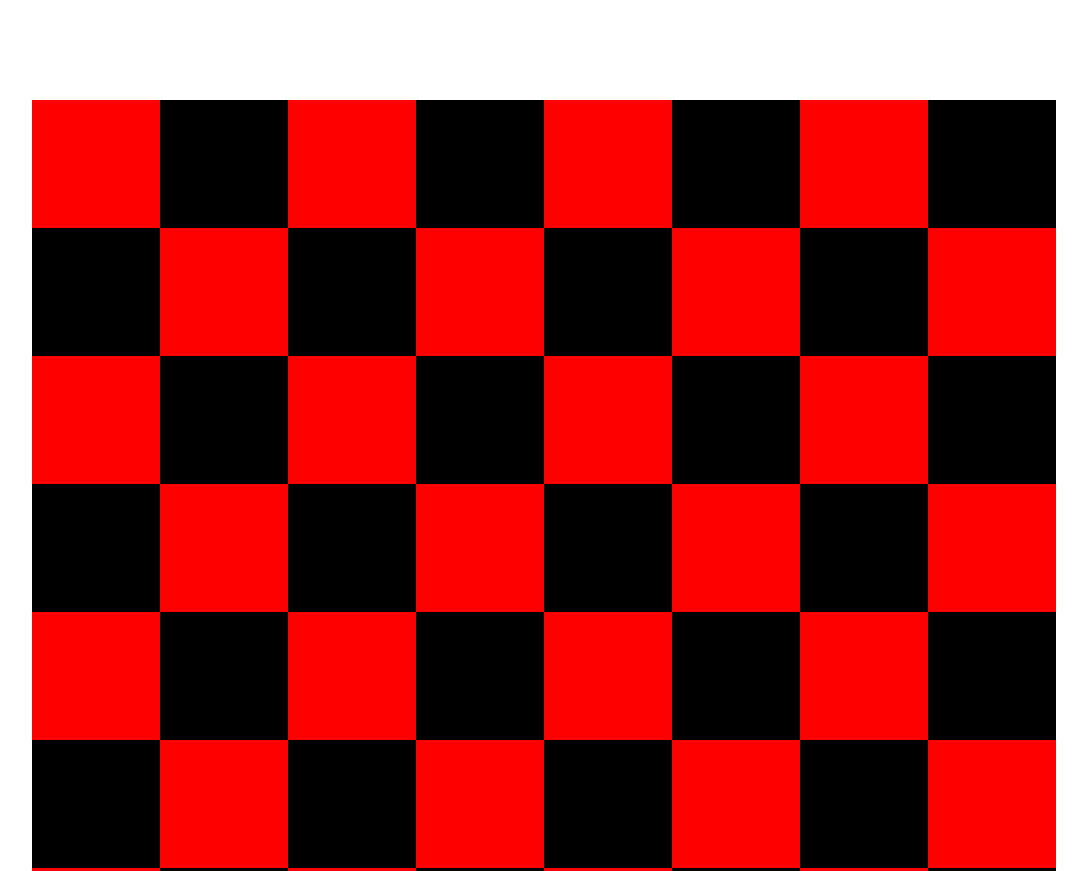
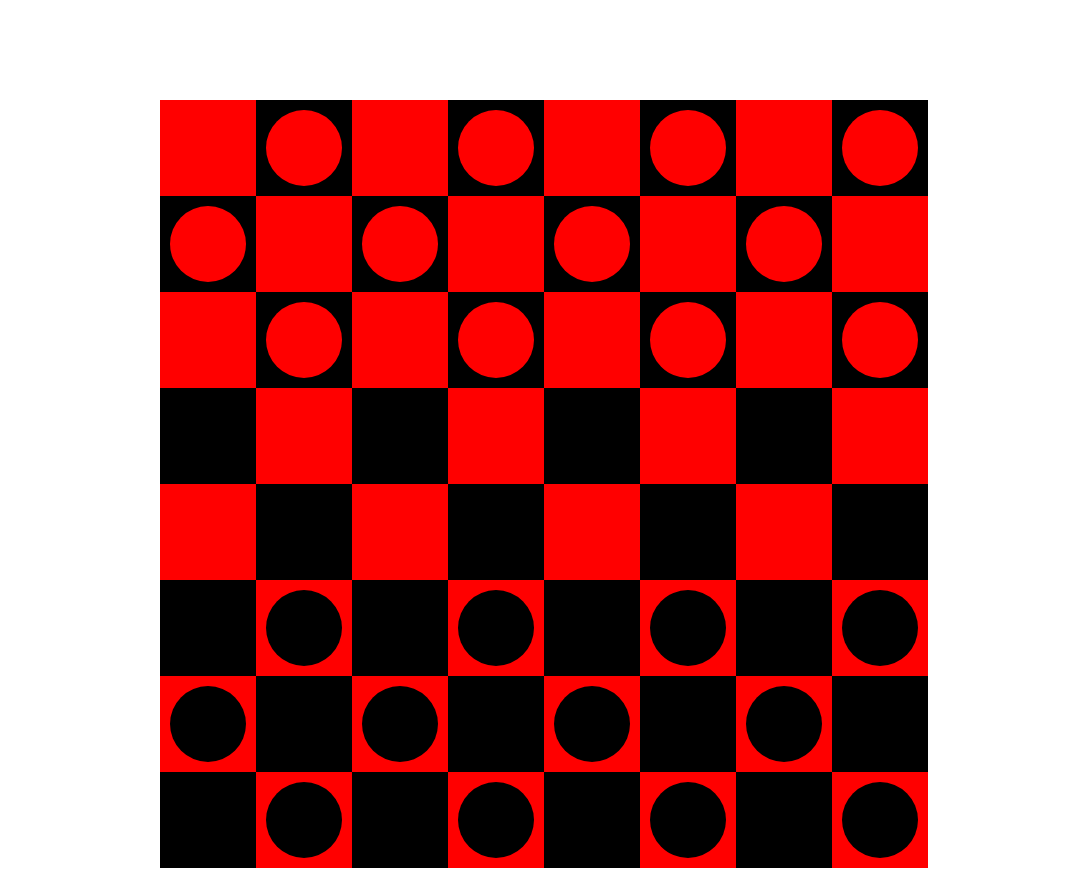
Before and after one commit to MaxwellChrist/games, a plain HTML site: page checkers/checkers.html in a window 1280 px wide. Shown: the top 871 px of the page, without its empty margins (96-1183 px from the left). Drawn offline with Linux system fonts and the light colour scheme.

Commit message:
made game pieces

```diff
--- a/checkers/checkers.css
+++ b/checkers/checkers.css
@@ -125,9 +125,8 @@ select {
     align-items: center;
   }
   .space {
-      width: 50%;
-      padding-top: 4rem;
-      padding-bottom: 4rem;
+      width: 6rem;
+      height: 6rem;
     }
   .red {
     background-color: red;
@@ -136,9 +135,30 @@ select {
     background-color: black;
   }
 
+  .game-piece {
+    height: 80%;
+    width: 80%;
+    margin: 10%;
+    border-radius: 50%;
+  }
+  .red-game-piece {
+    background-color: red;
+  }
+  .black-game-piece {
+    background-color: black;
+  }
+
+
   @media (max-width: 950px) {
     .space {
-        padding-top: 2rem;
-        padding-bottom: 2rem;
+        height: 4.5rem;
+        width: 4.5rem;
       }
   }
+
+  @media (max-width: 720px) {
+    .space {
+        height: 3rem;
+        width: 3rem;
+      }
+  }
--- a/checkers/checkers.html
+++ b/checkers/checkers.html
@@ -12,34 +12,59 @@
   <body>
     <div class="container">
         <div class="row row1">
-            <div class="space red space-1-1"></div>
-            <div class="space black space-1-2"></div>
+            <div class="space red space-1-1">
+            </div>
+            <div class="space black space-1-2">
+                <div class="red-game-piece game-piece"></div>
+            </div>
             <div class="space red space-1-3"></div>
-            <div class="space black space-1-4"></div>
+            <div class="space black space-1-4">
+                <div class="red-game-piece game-piece"></div>
+            </div>
             <div class="space red space-1-5"></div>
-            <div class="space black space-1-6"></div>
+            <div class="space black space-1-6">
+                <div class="red-game-piece game-piece"></div>
+            </div>
             <div class="space red space-1-7"></div>
-            <div class="space black space-1-8"></div>
+            <div class="space black space-1-8">
+                <div class="red-game-piece game-piece"></div>
+            </div>
         </div>
         <div class="row row2">
-            <div class="space black space-2-1"></div>
+            <div class="space black space-2-1">
+                <div class="red-game-piece game-piece"></div>
+            </div>
             <div class="space red space-2-2"></div>
-            <div class="space black space-2-3"></div>
+            <div class="space black space-2-3">
+                <div class="red-game-piece game-piece"></div>
+            </div>
             <div class="space red space-2-4"></div>
-            <div class="space black space-2-5"></div>
+            <div class="space black space-2-5">
+                <div class="red-game-piece game-piece"></div>
+            </div>
             <div class="space red space-2-6"></div>
-            <div class="space black space-2-7"></div>
+            <div class="space black space-2-7">
+                <div class="red-game-piece game-piece"></div>
+            </div>
             <div class="space red space-2-8"></div>
         </div>
         <div class="row row3">
             <div class="space red space-3-1"></div>
-            <div class="space black space-3-2"></div>
+            <div class="space black space-3-2">
+                <div class="red-game-piece game-piece"></div>
+            </div>
             <div class="space red space-3-3"></div>
-            <div class="space black space-3-4"></div>
+            <div class="space black space-3-4">
+                <div class="red-game-piece game-piece"></div>
+            </div>
             <div class="space red space-3-5"></div>
-            <div class="space black space-3-6"></div>
+            <div class="space black space-3-6">
+                <div class="red-game-piece game-piece"></div>
+            </div>
             <div class="space red space-3-7"></div>
-            <div class="space black space-3-8"></div>
+            <div class="space black space-3-8">
+                <div class="red-game-piece game-piece"></div>
+            </div>
         </div>
         <div class="row row4">
             <div class="space black space-4-1"></div>
@@ -63,33 +88,57 @@
         </div>
         <div class="row row6">
             <div class="space black space-6-1"></div>
-            <div class="space red space-6-2"></div>
+            <div class="space red space-6-2">
+                <div class="black-game-piece game-piece"></div>
+            </div>
             <div class="space black space-6-3"></div>
-            <div class="space red space-6-4"></div>
+            <div class="space red space-6-4">
+                <div class="black-game-piece game-piece"></div>
+            </div>
             <div class="space black space-6-5"></div>
-            <div class="space red space-6-6"></div>
+            <div class="space red space-6-6">
+                <div class="black-game-piece game-piece"></div>
+            </div>
             <div class="space black space-6-7"></div>
-            <div class="space red space-6-8"></div>
+            <div class="space red space-6-8">
+                <div class="black-game-piece game-piece"></div>
+            </div>
         </div>
         <div class="row row7">
-            <div class="space red space-7-1"></div>
+            <div class="space red space-7-1">
+                <div class="black-game-piece game-piece"></div>
+            </div>
             <div class="space black space-7-2"></div>
-            <div class="space red space-7-3"></div>
+            <div class="space red space-7-3">
+                <div class="black-game-piece game-piece"></div>
+            </div>
             <div class="space black space-7-4"></div>
-            <div class="space red space-7-5"></div>
+            <div class="space red space-7-5">
+                <div class="black-game-piece game-piece"></div>
+            </div>
             <div class="space black space-7-6"></div>
-            <div class="space red space-7-7"></div>
+            <div class="space red space-7-7">
+                <div class="black-game-piece game-piece"></div>
+            </div>
             <div class="space black space-7-8"></div>
         </div>
         <div class="row row8">
             <div class="space black space-8-1"></div>
-            <div class="space red space-8-2"></div>
+            <div class="space red space-8-2">
+                <div class="black-game-piece game-piece"></div>
+            </div>
             <div class="space black space-8-3"></div>
-            <div class="space red space-8-4"></div>
+            <div class="space red space-8-4">
+                <div class="black-game-piece game-piece"></div>
+            </div>
             <div class="space black space-8-5"></div>
-            <div class="space red space-8-6"></div>
+            <div class="space red space-8-6">
+                <div class="black-game-piece game-piece"></div>
+            </div>
             <div class="space black space-8-7"></div>
-            <div class="space red space-8-8"></div>
+            <div class="space red space-8-8">
+                <div class="black-game-piece game-piece"></div>
+            </div>
         </div>
     </div>
   </body>
```
